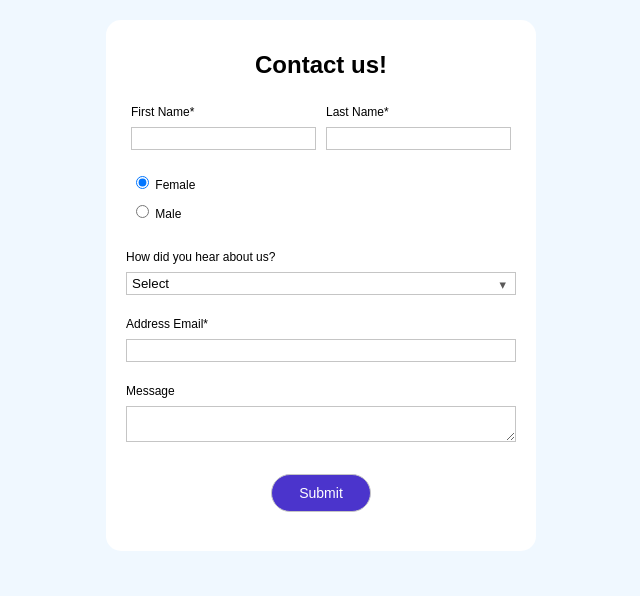
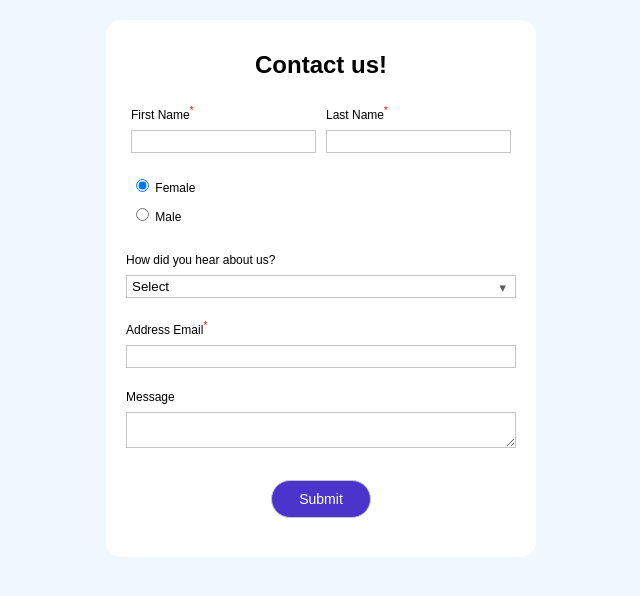
Before and after one commit to AngelikaSo/HTML-form--validation, a plain HTML site: page index.html in a window 1280 px wide. Shown: the whole page, without its empty margins (319-959 px from the left). Drawn offline with Linux system fonts and the light colour scheme.

Commit message:
learned sup tag and used in the project..

```diff
--- a/index.html
+++ b/index.html
@@ -14,11 +14,11 @@
       <form>
         <div class="form-section form-identity">
           <div class="form-field form-field-first-name">
-            <label for="fname">First Name*</label>
+            <label for="fname">First Name<sup>*</sup></label>
             <input type="text" id="fname" name="fname" />
           </div>
           <div class="form-field form-field-last-name">
-            <label for="fname">Last Name*</label>
+            <label for="fname">Last Name<sup>*</sup></label>
             <input type="text" id="lname" name="lname" />
           </div>
         </div>
@@ -54,7 +54,7 @@
             </select>
           </div>
           <br />
-          <label for="email">Address Email*</label>
+          <label for="email">Address Email<sup>*</sup></label>
           <input type="email" id="email" name="email" /><br />
           <label for="message">Message</label>
           <textarea type="message" id="message" name="message"></textarea>
--- a/styles.css
+++ b/styles.css
@@ -3,6 +3,10 @@ body {
   color: black;
   font-family: Arial, Helvetica, sans-serif;
   font-size: 12px;
+}
+
+sup {
+  color: red;
 }
 
 h1 {
```
